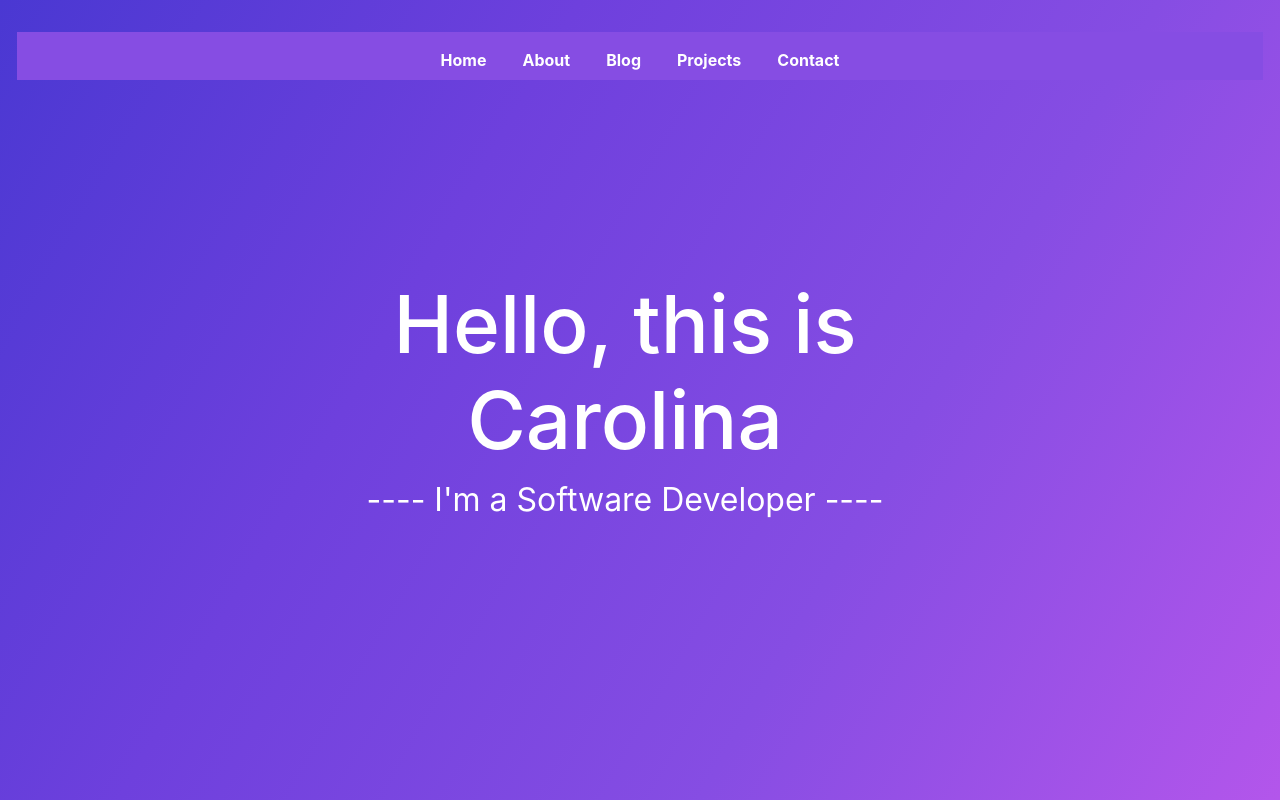
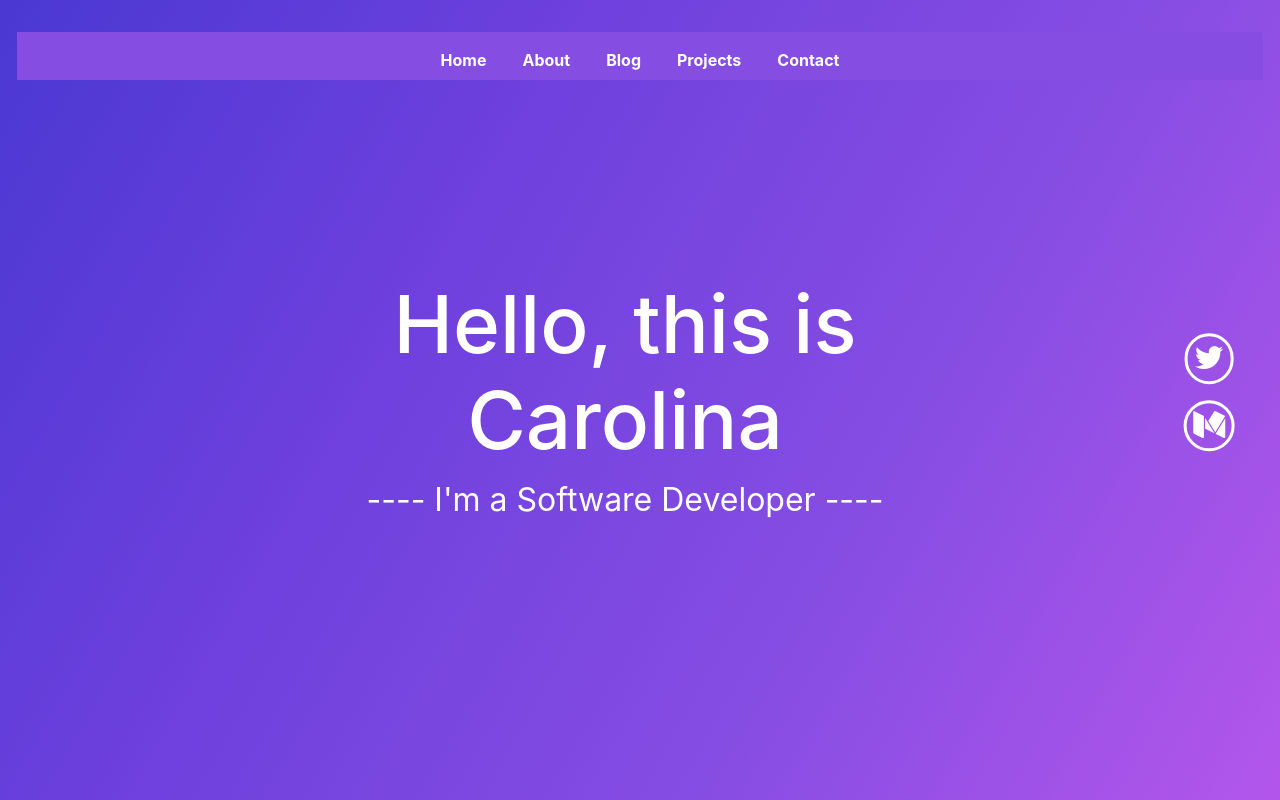
Before and after one commit to carolinajimenez26/carolinajimenez26.github.io, a React (Create React App) app in the folder web/: page / in a window 1280 px wide. Built offline with nearby package versions, Linux system fonts and the light colour scheme.

Commit message:
Adds social links

```diff
--- a/web/public/index.html
+++ b/web/public/index.html
@@ -31,6 +31,9 @@
     <script src="https://cdnjs.cloudflare.com/ajax/libs/popper.js/1.12.9/umd/popper.min.js" integrity="sha384-ApNbgh9B+Y1QKtv3Rn7W3mgPxhU9K/ScQsAP7hUibX39j7fakFPskvXusvfa0b4Q" crossorigin="anonymous"></script>
     <script src="https://maxcdn.bootstrapcdn.com/bootstrap/4.0.0/js/bootstrap.min.js" integrity="sha384-JZR6Spejh4U02d8jOt6vLEHfe/JQGiRRSQQxSfFWpi1MquVdAyjUar5+76PVCmYl" crossorigin="anonymous"></script>
 
+    <!-- Font Awesome Icons -->
+    <link rel="stylesheet" href="https://cdnjs.cloudflare.com/ajax/libs/font-awesome/4.7.0/css/font-awesome.min.css">
+
     <title>Carolina Jimenez Gomez</title>
   </head>
   <body>
--- a/web/src/components/Header/Header.css
+++ b/web/src/components/Header/Header.css
@@ -19,3 +19,27 @@
 .Header #text-elem span {
   font-size: 2em;
 }
+
+.Header li {
+  list-style-type: none;
+  margin-bottom: 1em;
+}
+
+.Header i:hover {
+  background: linear-gradient(180deg, #4a38d2, #6e40dd, #864de3, #b356eb);
+}
+
+.Header i {
+  font-size: 2em;
+  border-style: solid;
+  border-radius: 2em;
+  padding: 0.2em;
+}
+
+.Header #social-links {
+  position: absolute;
+  top: 50%;
+  right: 0;
+  -webkit-transform: translate(-50%, -50%);
+  transform: translate(-50%, -50%);
+}
--- a/web/src/components/Header/Header.js
+++ b/web/src/components/Header/Header.js
@@ -5,10 +5,40 @@ import HeaderNav from '../HeaderNav/HeaderNav'
 class Header extends React.Component {
   constructor(props) {
     super(props);
-    this.state = {};
+    this.state = {
+      socialElems: []
+    };
+  }
+
+  componentDidMount() {
+    let socialElems = [
+      {
+        "name": "twitter",
+        "className": "fa fa-twitter",
+        "href": "https://twitter.com/carojimenez26_"
+      },
+      {
+        "name": "medium",
+        "className": "fa fa-medium",
+        "href": "https://medium.com/@carolinajimenez26"
+      },
+    ];
+    this.setState({ socialElems });
   }
 
   render() {
+    let socialItems = [];
+
+    for (const [index, value] of this.state.socialElems.entries()) {
+      socialItems.push(
+        <li key={index}>
+          <a className="text-white" href={value.href} target="_blank">
+            <i className={value.className}></i>
+          </a>
+        </li>
+      );
+    }
+
     return (
       <div className="Header">
         <div className="row">
@@ -20,6 +50,11 @@ class Header extends React.Component {
             ---- I'm a Software Developer ----
           </span>
         </div>
+        <div className="d-none d-lg-block" id="social-links">
+          <ul>
+            {socialItems}
+          </ul>
+        </div>
       </div>
     );
   }
```
